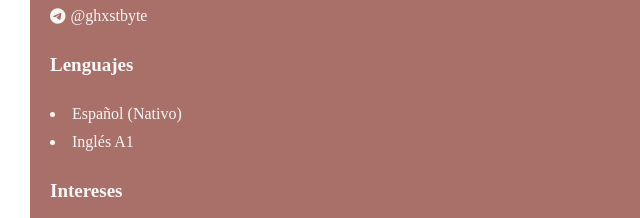
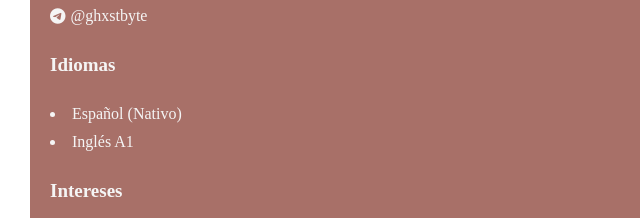
Before and after one commit to ghxstbyte/alesssandro, a plain HTML site: page index.html in a window 1280 px wide. Shown: the part 332-550 px from the top of the page, 0-640 px from the left. Drawn offline with Linux system fonts and the light colour scheme; a web font is replaced by a local one.

Commit message:
update index.html

```diff
--- a/index.html
+++ b/index.html
@@ -37,7 +37,7 @@
     </span>
 
 
-    <p style="font-size: 19px; font-weight: bold;">Lenguajes</p>
+    <p style="font-size: 19px; font-weight: bold;">Idiomas</p>
     <li>Español (Nativo)</li>
     <li>Inglés A1</li>
 
```
